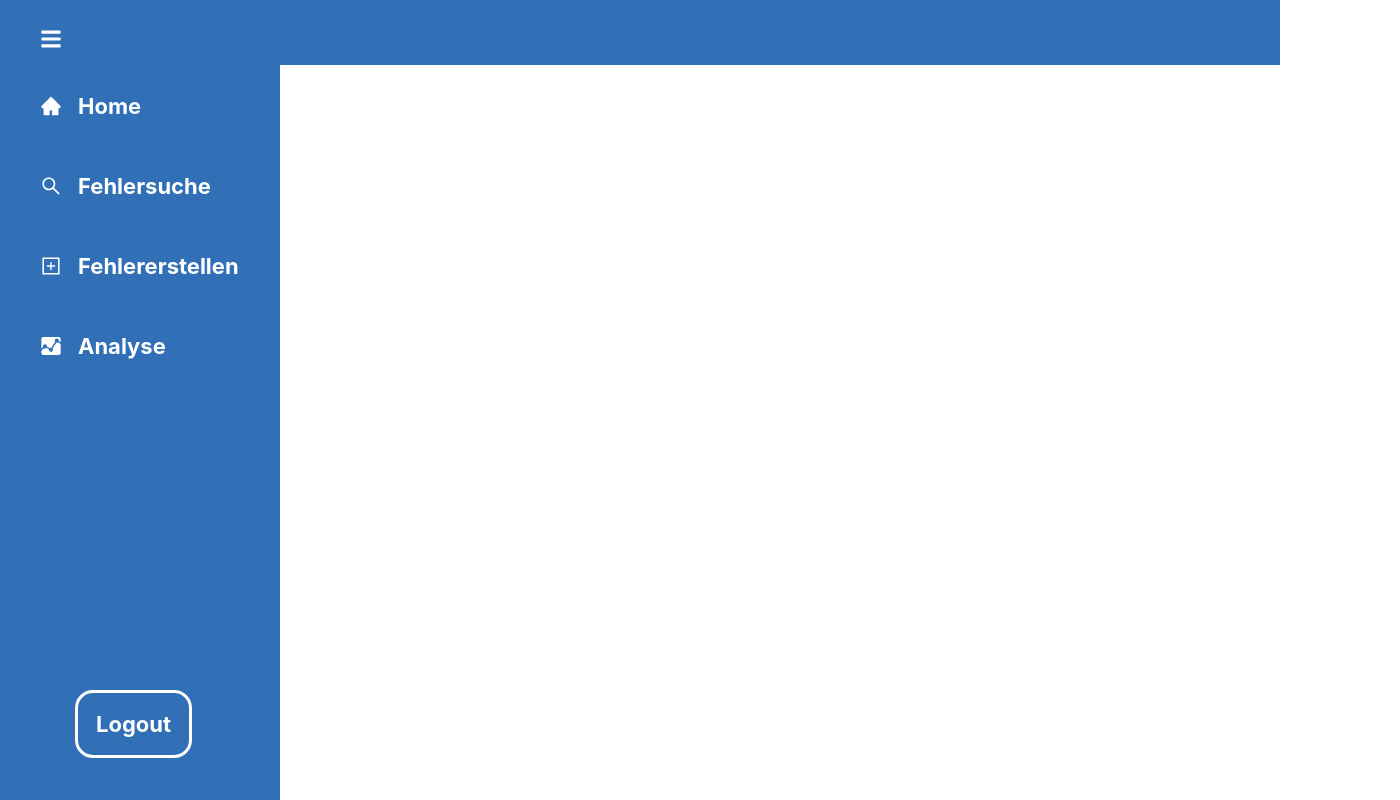
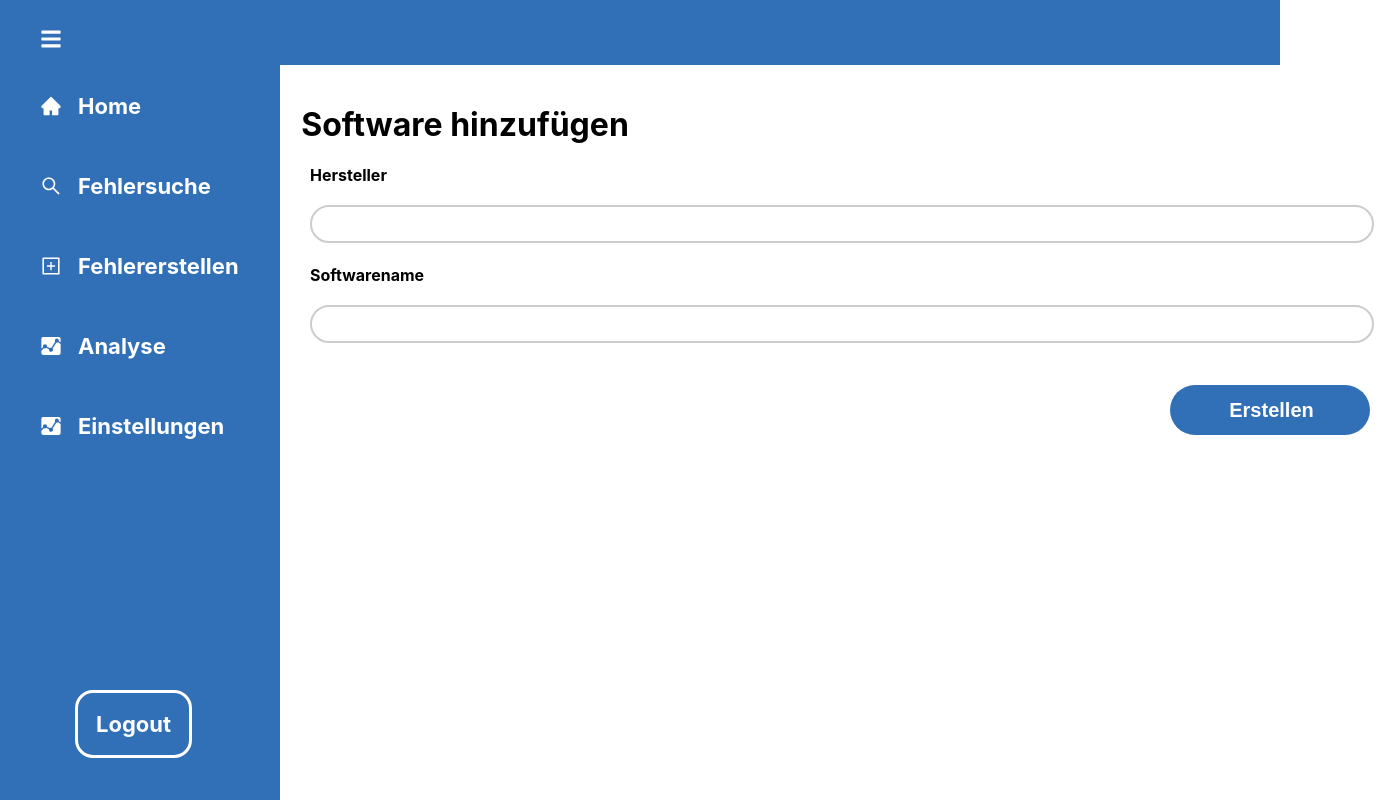
Before and after one commit to HuSchKa2020/Studienarbeit, a React (Create React App) app in the folder client/: page /einstellungen in a window 1280 px wide. Shown: the whole page, 1400 px wide, since content can reach past the window. Built offline with nearby package versions, Linux system fonts and the light colour scheme; no server answers.

Commit message:
50--Layout-SoftwareHinzufuegen

```diff
--- a/client/src/App.js
+++ b/client/src/App.js
@@ -15,6 +15,7 @@ import Fehlersuche from "./components/Fehlersuche";
 import Fehler from "./components/EinzelnerFehler";
 import FehlerErstellen from "./components/FehlerErstellen";
 import Home from "./components/Home";
+import Einstellungen from "./components/Einstellungen";
 
 function App() {
   return (
@@ -36,6 +37,7 @@ function App() {
             component={FehlerErstellen}
           />
           <PrivateRoute exact path="/analyse" component={dummy} />
+          <PrivateRoute exact path="/einstellungen" component={Einstellungen}/>
           <PrivateRoute exact path="/fehler/ansicht/:id" component={Fehler} />
         </>
         <Route exact path="*">
--- /dev/null
+++ b/client/src/components/Einstellungen.css
@@ -0,0 +1,64 @@
+.SoftwareContainer {
+  margin: 10px 300px;
+  width: 1100px;
+  height: 700px;
+  display: grid;
+  grid-template-columns: 50% 50%;
+  grid-template-rows: 100px 100px 100px;
+}
+
+
+#ueberschriftSoftware{
+  grid-column-start: 1;
+  grid-row-start: 1;
+  width: 450px;
+  height: 50px;
+  margin-top: 30px;
+  margin-left: -60px;
+}
+
+
+#HerstellerLabel{
+  grid-column-start: 1;
+  grid-row-start: 2;
+  margin: -10px 10px;
+  font-weight: 700
+}
+#HerstellerContainer{
+  grid-column-start: 1;
+  grid-column-end: 2;
+  grid-row-start: 2;
+  margin: 20px 0px;
+
+}
+#hersteller{
+  width: 1050px;
+  height: 30px;
+  border-radius: 20px;
+}
+
+#SoftwarenameLabel{
+  grid-column-start: 1;
+  grid-row-start: 3;
+  margin: -10px 10px;
+  font-weight: 700
+}
+#SoftwarenameContainer{
+  grid-column-start: 1;
+  grid-column-end: 2;
+  grid-row-start: 3;
+  margin: 20px 0px;
+}
+#softwarename{
+  width: 1050px;
+  height: 30px;
+}
+
+#btnSoftwareErstellen{
+  width: 200px;
+  height: 50px;
+  grid-column-start: 2;
+  grid-row-start: 4;
+  margin: 10px 320px;
+  text-align: center;
+}
--- /dev/null
+++ b/client/src/components/Einstellungen.js
@@ -0,0 +1,96 @@
+import React, { useState, useEffect, Component } from "react";
+import { URL_POST_SOFTWARE } from "../constants";
+import "./Einstellungen.css";
+import { toast } from "react-toastify";
+import "react-toastify/dist/ReactToastify.css";
+
+const Einstellungen = () => {
+  const [hersteller, setHersteller] = useState("");
+  const [softwarename, setSoftwarename] = useState("");
+
+
+  const handleSubmit = async (e) => {
+    //e.preventDefault();
+
+    const body = JSON.stringify({
+      hersteller: hersteller,
+      softwarename: softwarename,
+    });
+
+    const response = await fetch (URL_POST_SOFTWARE, {
+      method: "POST",
+      headers: {
+        "Content-Type": "application/json",
+      },
+      body: body,
+    });
+
+    const json = await response.json();
+
+    if(json.error === false) {
+      toast.success(json.message, {
+        position: toast.POSITION.BOTTOM_RIGHT,
+        autoClose: 6000,
+        closeOnClick: false,
+        hideProgressBar: false,
+      });
+
+      setHersteller("");
+      setSoftwarename("");
+
+    }else {
+            //eintrag konnte nicht erstellt werden
+            toast.error(json.message, {
+              position: toast.POSITION.BOTTOM_RIGHT,
+              autoClose: 6000,
+              closeOnClick: false,
+              hideProgressBar: false,
+            });
+    }
+  };
+
+  return (
+    <div className="SoftwareContainer">
+
+      <h1 id="ueberschriftSoftware">Software hinzufügen</h1>
+
+
+      <label id="HerstellerLabel">Hersteller</label>
+      <div className="field" id="HerstellerContainer">
+        <input
+          className="inputField"
+          type="text"
+          id="hersteller"
+          name="hersteller"
+          value={hersteller}
+          onChange={(e) => setHersteller(e.target.value)}
+        />
+      </div>
+
+
+      <label id="SoftwarenameLabel">Softwarename</label>
+      <div className="field" id="SoftwarenameContainer">
+        <input
+          className="inputField"
+          type="text"
+          id="softwarename"
+          name="softwarename"
+          value={softwarename}
+          onChange={(e) => setSoftwarename(e.target.value)}
+        />
+      </div>
+
+      <button
+      className="btn neutral"
+      id="btnSoftwareErstellen"
+      type="submit"
+      onClick={handleSubmit}
+      >
+        <p className="buttontext">Erstellen</p>
+      </button>
+
+    </div>
+  );
+}
+
+export default Einstellungen;
--- a/client/src/components/MenuData.js
+++ b/client/src/components/MenuData.js
@@ -27,4 +27,10 @@ export const MenuData = [
     icon: <IoIcons.IoMdAnalytics />,
     cName: "nav-text",
   },
+  {
+    titel: "Einstellungen",
+    path: "/einstellungen",
+    icon: <IoIcons.IoMdAnalytics />,
+    cName: "nav-text",
+  },
 ];
--- a/client/src/constants.js
+++ b/client/src/constants.js
@@ -12,6 +12,8 @@ export const URL_GET_ID_FEHLERSUCHE = ROOT_URL + "/fehler/";
 
 //SOFTWARE
 export const URL_GET_SOFTWARE = ROOT_URL + "/software";
+export const URL_POST_SOFTWARE = ROOT_URL + "/software";
+export const URL_PUT_SOFTWARE = ROOT_URL + "/software";
 
 //ANWENDER
 export const URL_GET_ANWENDER = ROOT_URL + "/anwender";
```
